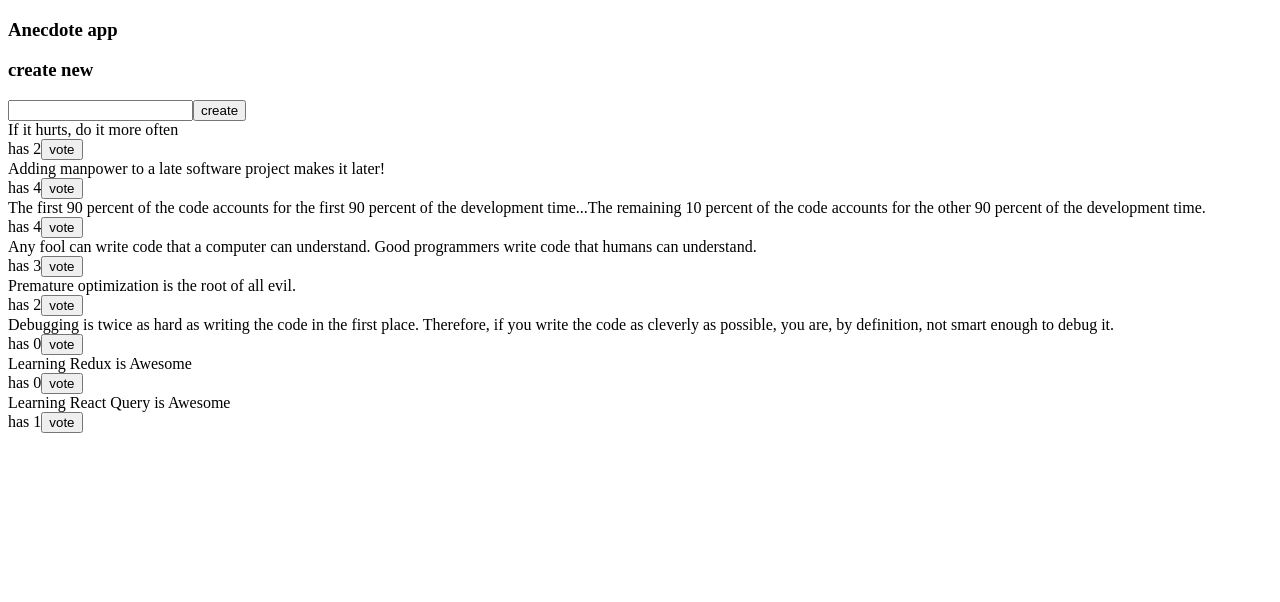
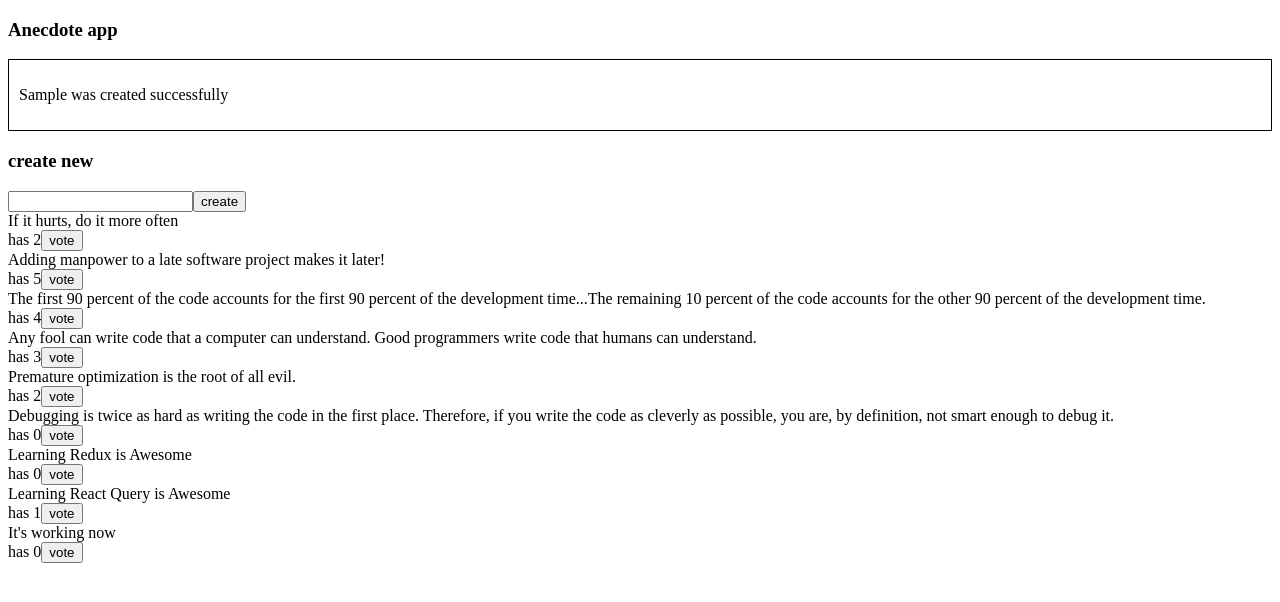
Before and after one commit to godwinopara/anecdotes-hooks, a React (Create React App) app: page / in a window 1280 px wide. Both pictures are taken after typing "Sample" into the empty fields and a click on the button "create". Shown: the top 602 px of the page. Built offline with nearby package versions, Linux system fonts and the light colour scheme; no server answers; data requests are answered from the project's data file.

Commit message:
state management with context api and reducer

```diff
--- a/db.json
+++ b/db.json
@@ -8,7 +8,7 @@
     {
       "content": "Adding manpower to a late software project makes it later!",
       "id": "21149",
-      "votes": 4
+      "votes": 5
     },
     {
       "content": "The first 90 percent of the code accounts for the first 90 percent of the development time...The remaining 10 percent of the code accounts for the other 90 percent of the development time.",
@@ -39,6 +39,11 @@
       "content": "Learning React Query is Awesome",
       "votes": 1,
       "id": "2yiUWig"
+    },
+    {
+      "content": "It's working now",
+      "votes": 0,
+      "id": "SL0Kera"
     }
   ]
 }
--- /dev/null
+++ b/src/AnecdoteContext.js
@@ -0,0 +1,21 @@
+import { createContext, useReducer } from "react";
+
+const anecdoteReducer = (state, action) => {
+	switch (action.type) {
+		case "MESSAGE": {
+			return action.payload;
+		}
+		default:
+			return state;
+	}
+};
+
+const anecdoteContext = createContext();
+
+export const AnecdoteContextProvider = (props) => {
+	const [state, dispatch] = useReducer(anecdoteReducer, { message: "", display: false });
+
+	return <anecdoteContext.Provider value={[state, dispatch]}>{props.children}</anecdoteContext.Provider>;
+};
+
+export default anecdoteContext;
--- a/src/components/AnecdoteForm.js
+++ b/src/components/AnecdoteForm.js
@@ -1,8 +1,11 @@
 import { useMutation, useQueryClient } from "@tanstack/react-query";
 import { createNewAnecdote } from "../services/anecdotes";
+import { useContext } from "react";
+import anecdoteContext from "../AnecdoteContext";
 
 const AnecdoteForm = () => {
 	const query = useQueryClient();
+	const [state, dispatch] = useContext(anecdoteContext);
 
 	const mutation = useMutation(createNewAnecdote, {
 		onSuccess: (anecdote) => {
@@ -15,7 +18,12 @@ const AnecdoteForm = () => {
 		event.preventDefault();
 		const content = event.target.anecdote.value;
 		mutation.mutate(content);
+		dispatch({ type: "MESSAGE", payload: { message: `${content} was created successfully`, display: true } });
 		event.target.anecdote.value = "";
+
+		setTimeout(() => {
+			dispatch({ type: "MESSAGE", payload: { message: "", display: false } });
+		}, 3000);
 	};
 
 	return (
--- a/src/components/Notification.js
+++ b/src/components/Notification.js
@@ -1,18 +1,25 @@
+import { useContext } from "react";
+import anecdoteContext from "../AnecdoteContext";
+
 const Notification = () => {
-  const style = {
-    border: 'solid',
-    padding: 10,
-    borderWidth: 1,
-    marginBottom: 5
-  }
+	const [state, dispatch] = useContext(anecdoteContext);
 
-  if (true) return null
+	const style = {
+		border: "solid",
+		padding: 10,
+		borderWidth: 1,
+		marginBottom: 5,
+	};
 
-  return (
-    <div style={style}>
+	return (
+		<>
+			{state.display && (
+				<div style={style}>
+					<p>{state.message}</p>
+				</div>
+			)}
+		</>
+	);
+};
 
-    </div>
-  )
-}
-
-export default Notification
+export default Notification;
--- a/src/index.js
+++ b/src/index.js
@@ -3,11 +3,14 @@ import ReactDOM from "react-dom/client";
 
 import App from "./App";
 import { QueryClient, QueryClientProvider } from "@tanstack/react-query";
+import { AnecdoteContextProvider } from "./AnecdoteContext";
 
 const queryClient = new QueryClient();
 
 ReactDOM.createRoot(document.getElementById("root")).render(
 	<QueryClientProvider client={queryClient}>
-		<App />
+		<AnecdoteContextProvider>
+			<App />
+		</AnecdoteContextProvider>
 	</QueryClientProvider>
 );
```
